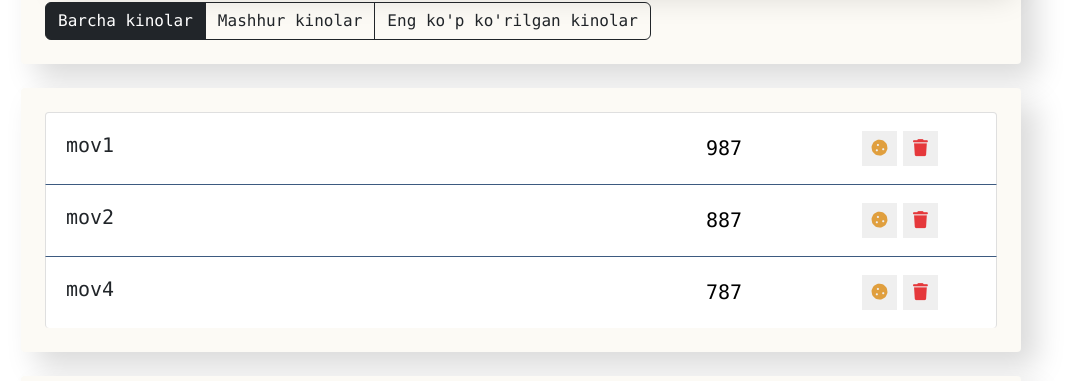
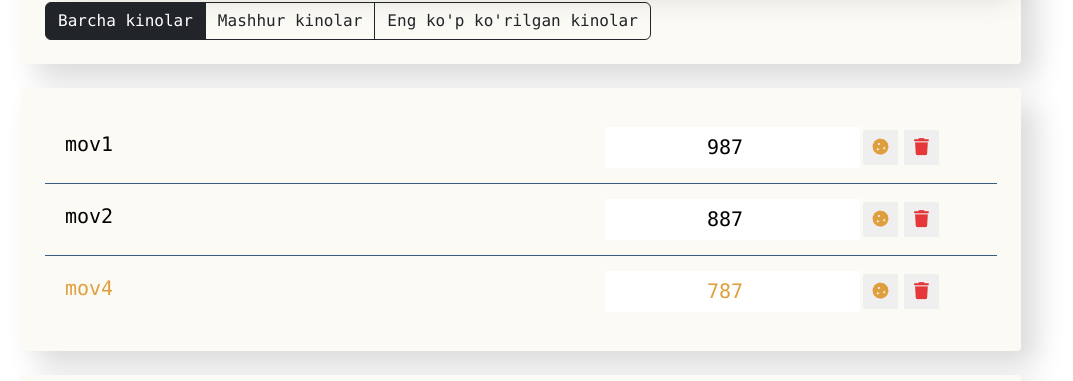
Before and after one commit to Mrkhan14/React-App-01, a React (Create React App) app: page / in a window 1280 px wide. Shown: the part 419-800 px from the top of the page, without its empty margins (119-1192 px from the left). Built offline with nearby package versions, Linux system fonts and the light colour scheme.

Commit message:
#11. Project. Component properties

```diff
--- a/src/components/app/App.js
+++ b/src/components/app/App.js
@@ -6,9 +6,9 @@ import SearchPanel from '../search-panel/search-panel'
 import './app.css'
 function App() {
 	const data=[
-		{ name: "mov1", viewers: 987},
-		{ name: "mov2", viewers: 887},
-		{ name: "mov4", viewers: 787}
+		{ name: "mov1", viewers: 987, favourite: false},
+		{ name: "mov2", viewers: 887,  favourite: false},
+		{ name: "mov4", viewers: 787,  favourite: true}
 	]
 
 	return (
--- a/src/components/movie-list-item/movie-list-item.css
+++ b/src/components/movie-list-item/movie-list-item.css
@@ -55,11 +55,11 @@
 	transform: translateX(0px);
 }
 
-.list-group-item.increase .list-group-item-label,
-.list-group-item.increase .list-group-item-input {
+.list-group-item.favouriteClass .list-group-item-label,
+.list-group-item.favouriteClass .list-group-item-input {
 	color: #e09f3e;
 }
 
-.list-group-item.increase .btn-star {
+.list-group-item.favouriteClass .btn-star {
 	color: #aeaeae;
 }
--- a/src/components/movie-list-item/movie-list-item.js
+++ b/src/components/movie-list-item/movie-list-item.js
@@ -1,8 +1,10 @@
 import './movie-list-item.css'
 
-const MovieListItem = ({ name, viewers }) => {
+const MovieListItem = ({ name, viewers, favourite }) => {
+
+	console.log(favourite)
 	return (
-		<li className='list-group-item d-flex justify-content-between'>
+		<li className={`list-group-item d-flex justify-content-between favourite ${favourite && 'favouriteClass'}`} >
 			<span className='list-group-item-label'>{name}</span>
 			<input type='number' className='list-group-item-input' defaultValue={viewers} />
 			<div className='d-flex justify-content-center align-items-center'>
--- a/src/components/movie-list/movie-list.js
+++ b/src/components/movie-list/movie-list.js
@@ -3,16 +3,19 @@ import './movie-list.css'
 
 const MovieList = ({ data }) => {
 	return (
-		<div className='movie-list list-group'>
-			{/*{data.map(item =>(*/}
-			{/*	<MovieListItem name={item.name}  viewers={item.viewers}/>*/}
-			{/*))}*/}
-			{data.map(item => {
-				return(
-					<MovieListItem name={item.name}  viewers={item.viewers}/>
-				)
-			})}
-		</div>
+		<ul className='movie-list'>
+			{data.map(item =>(
+				// <MovieListItem
+				// 	key={item.name}
+				// 	name={item.name}
+				// 	viewers={item.viewers}
+				// 	favourite={item.favourite}
+				// />
+
+				// interpalatsiya yordamida malumotlarni yuborish
+				<MovieListItem {...item} key={item.name}/>
+			))}
+		</ul>
 	)
 }
 
```
